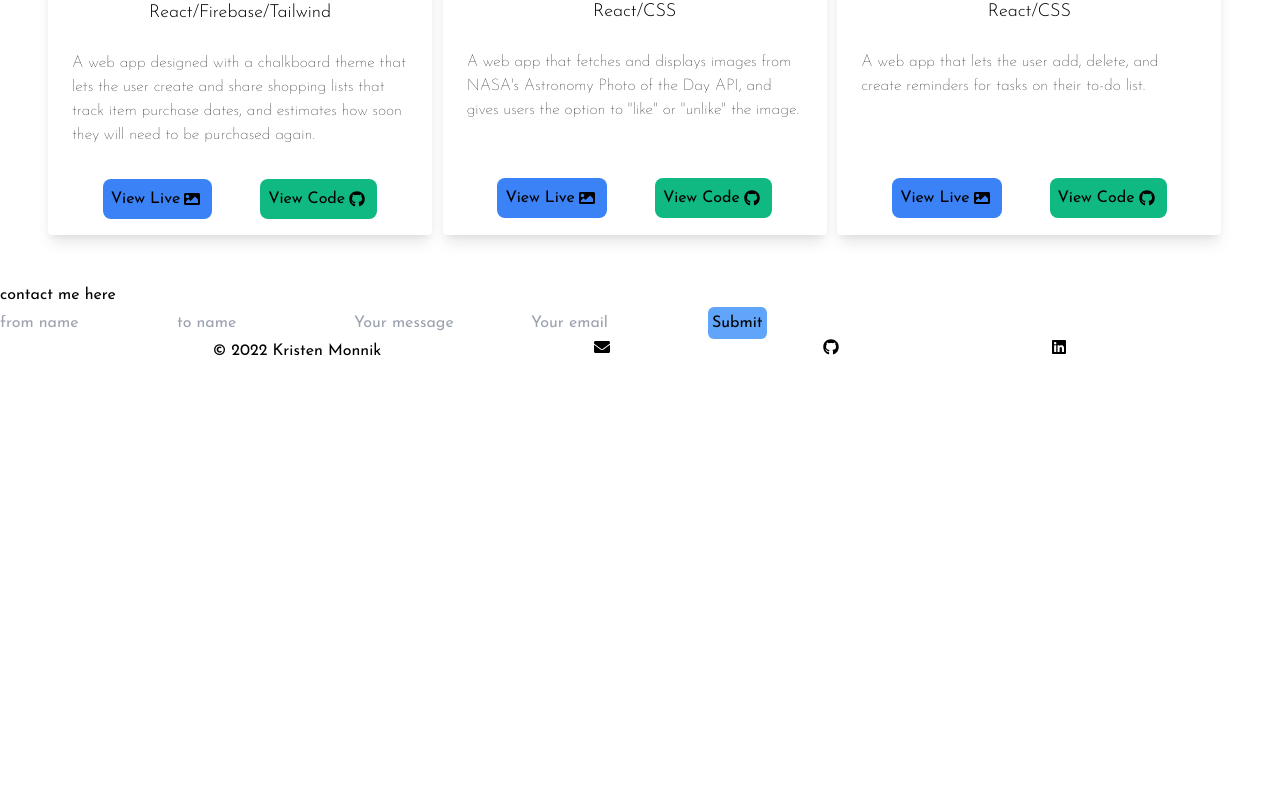
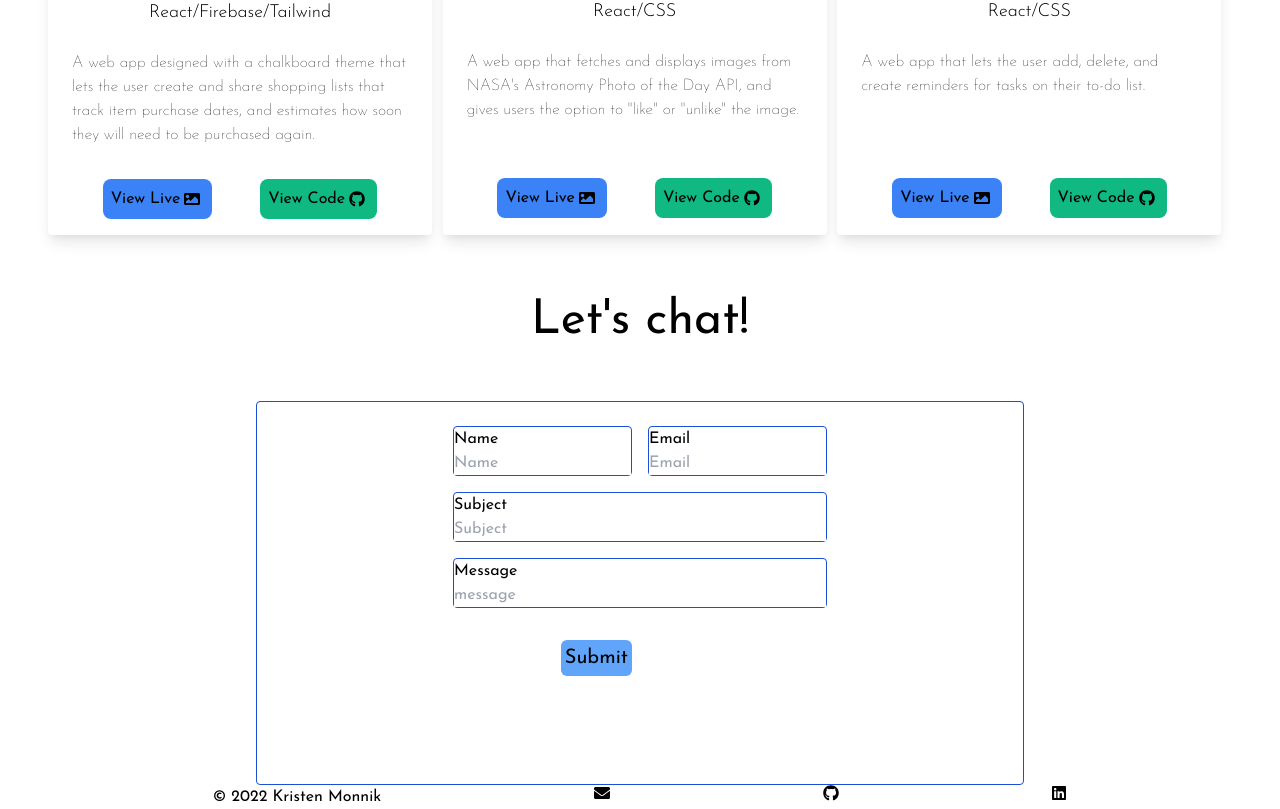
Before and after one commit to k-monnik/react-portfolio, a React (Create React App) app: page /projects in a window 1280 px wide. Shown: the part 2439-3248 px from the top of the page. Before the commit the page ends 2802 px from the top, so only its background shows below. Built offline with nearby package versions, Linux system fonts and the light colour scheme.

Commit message:
add initial styling to contact form

```diff
--- a/src/components/Contact.js
+++ b/src/components/Contact.js
@@ -36,39 +36,65 @@ function Contact() {
 
 
     return (
-        <div id="contact">
-            <p>contact me here</p>
-            <div>
+        <div id="contact" className="h-1/2">
+            <p className="m-14 font-regular text-5xl flex justify-center">Let's chat!</p>
+            <div className="p-6 h-96 w-3/5 border border-blue-700 rounded flex justify-center mx-auto">
                 <form onSubmit={onSubmit}>
+                    <div className="grid grid-cols-2 gap-4">
+                        <div className="flex flex-col border border-blue-700 rounded">
+                            <label htmlFor="name">Name</label>
                             <input
                                 type='text'
                                 name='from_name'
-                        placeholder='from name'
+                                placeholder='Name'
                                 value={toSend.from_name}
                                 onChange={handleChange}
                             />
+                        </div>
+                        <div className="flex flex-col border border-blue-700 rounded">
+                            <label htmlFor="return email">Email</label>
                             <input
                                 type='text'
-                        name='to_name'
-                        placeholder='to name'
+                                name='reply_to'
+                                placeholder='Email'
+                                value={toSend.reply_to}
+                                onChange={handleChange}
+                            />
+                        </div>
+                        <div className="flex flex-col col-span-2 border border-blue-700 rounded">
+                            <label htmlFor="subject">Subject</label>
+                            <input
+                                type='text'
+                                name='subject'
+                                placeholder='Subject'
                                 value={toSend.to_name}
                                 onChange={handleChange}
                             />
+                        </div>
+                        <div className="flex flex-col col-span-2 border border-blue-700 rounded">
+                            <label htmlFor="message">
+                                <div className="flex align-items">
+                                    Message
+                                    {/* <span className="ml-auto opacity-75">Max. 500 characters</span> */}
+                                </div>
+                            </label>
+                            {/* <textarea maxLength="500" rows="4" type="text" id="subject" name="subject" className="form-input px-3 py-2 rounded-md" required /> */}
                             <input
                                 type='text'
                                 name='message'
-                        placeholder='Your message'
+                                placeholder='message'
                                 value={toSend.message}
                                 onChange={handleChange}
                             />
-                    <input
-                        type='text'
-                        name='reply_to'
-                        placeholder='Your email'
-                        value={toSend.reply_to}
-                        onChange={handleChange}
-                    />
-                    <button className="bg-blue-400 p-1 rounded-md cursor-pointer" type='submit'>Submit</button>
+                        </div>
+                        <div className="flex justify-end py-4">
+                            <button className="bg-blue-400 p-1 rounded-md cursor-pointer text-xl" type='submit'>
+                                Submit
+                            </button>
+                        </div>
+
+                    </div>
+
                 </form>
 
 
--- a/src/components/Projects.js
+++ b/src/components/Projects.js
@@ -2,7 +2,7 @@ import Cards from "./Cards"
 
 const Projects = () => {
     return (
-        <div id="projects">
+        <div id="projects" className="h-screen">
             <h1 className='mt-12 mb-2 font-regular text-5xl flex justify-center content-center'>Projects</h1>
             <p className="mt-2 mb-36 font-thin text-2xl flex justify-center">Check out what I've been working on lately:</p>
             <Cards />
```
Lines whose indentation alone changed are shown as unchanged.
